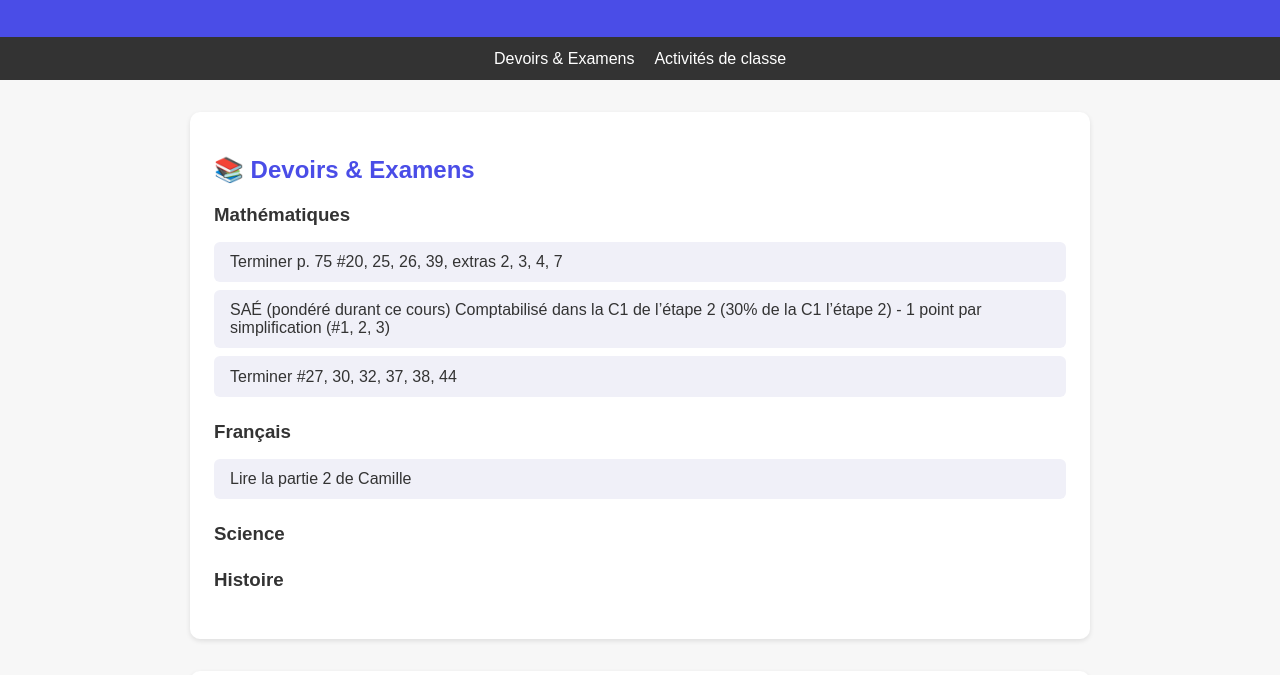
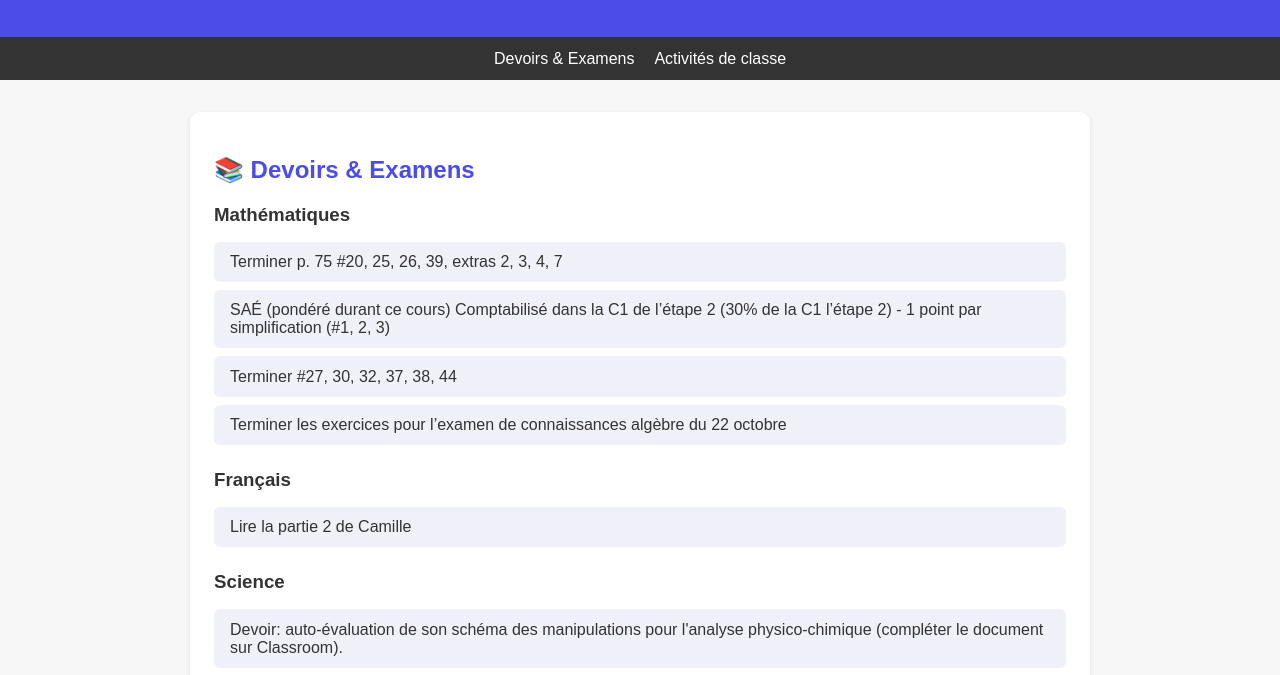
Before and after one commit to ykmrn14-a11y/Classe-302, a plain HTML site: page index.html in a window 1280 px wide. Shown: the part 125-800 px from the top of the page. Drawn offline with Linux system fonts and the light colour scheme.

Commit message:
Add files via upload

```diff
--- a/index.html
+++ b/index.html
@@ -112,7 +112,9 @@ Comptabilisé dans la C1 de l’étape 2 (30% de la C1 l’étape 2) - 1 point p
             <li>
                 Terminer #27, 30, 32, 37, 38, 44
             </li>
-
+        <li>
+         Terminer les exercices pour l’examen de connaissances algèbre du 22 octobre
+            </li>
         </ul>
       </div>
 
@@ -126,7 +128,8 @@ Comptabilisé dans la C1 de l’étape 2 (30% de la C1 l’étape 2) - 1 point p
       <div class="subject">
         <h3>Science</h3>
         <ul>
-        </ul>
+         <li>Devoir: auto-évaluation de son schéma des manipulations pour l'analyse physico-chimique (compléter le document sur Classroom).</li>
+          </ul>
       </div>
         <div class="subject">
         <h3>Histoire</h3>
```
